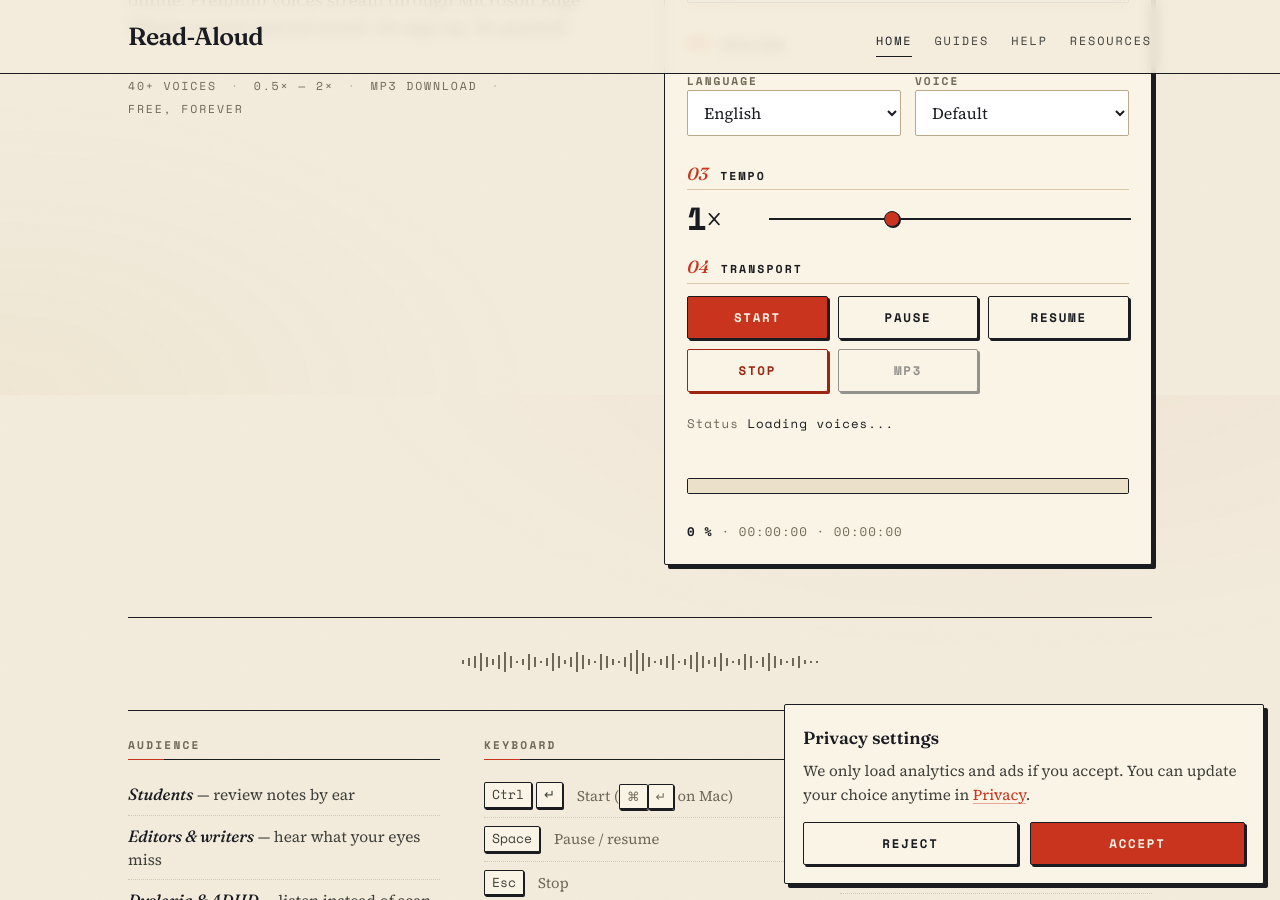
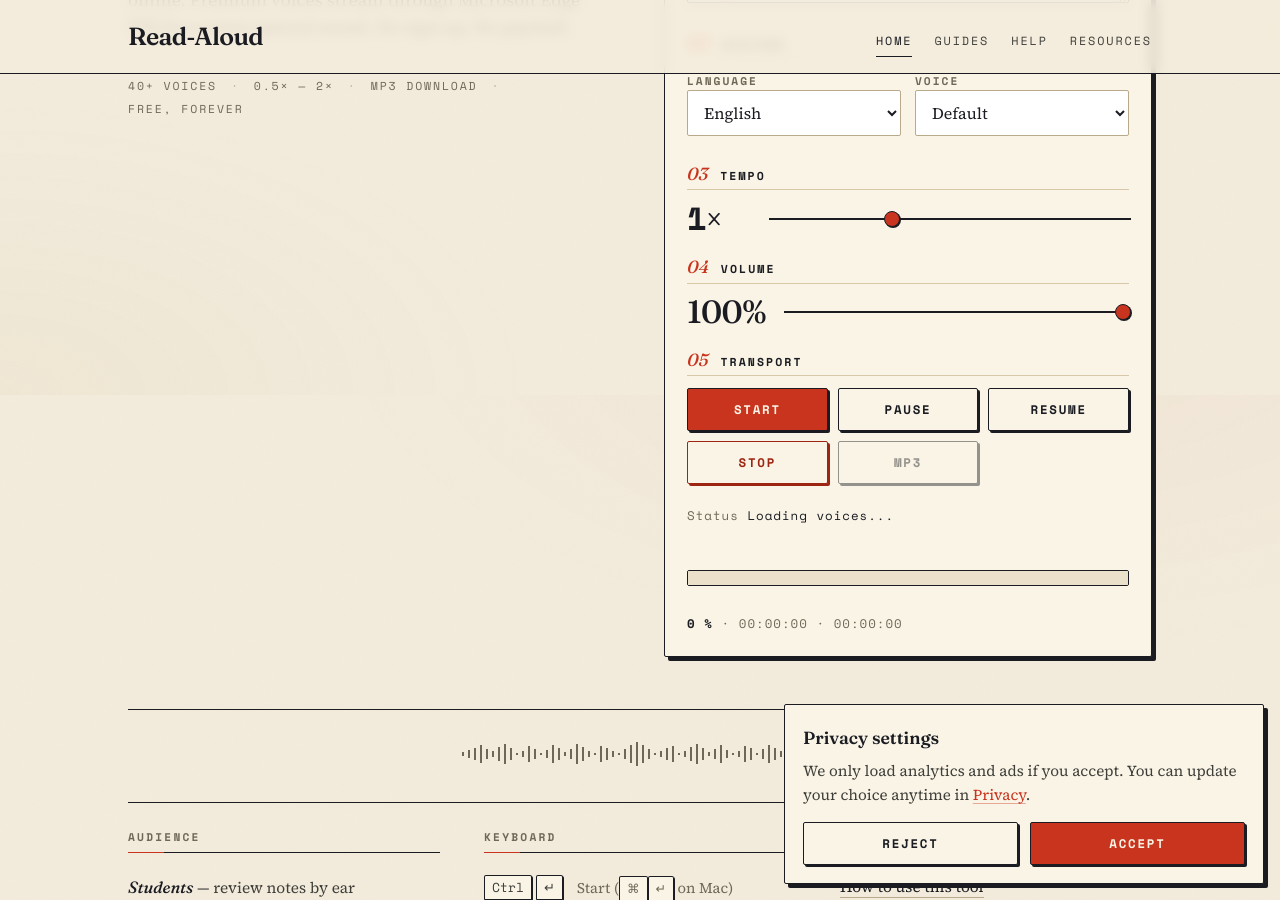
Before and after one commit to ndaly111/read-aloud, a Jekyll site: the page index.html, which Jekyll copies as it is, in a window 1280 px wide and 900 px high, scrolled down 505 px. Built offline with Jekyll 4.4.1, drawn with Linux system fonts in a browser that asks for light colours.

Commit message:
Add volume slider
New control between Tempo and Transport. Applies to both browser TTS
(utter.volume) and neural TTS (HTMLAudioElement.volume), with live
updates while audio is playing.

Co-Authored-By: Claude Opus 4.7 (1M context) <noreply@anthropic.com>

```diff
--- a/index.html
+++ b/index.html
@@ -96,7 +96,15 @@
             </div>
 
             <div class="controls-block">
-              <h3 class="section-label"><span class="section-num">04</span> Transport</h3>
+              <h3 class="section-label"><span class="section-num">04</span> Volume</h3>
+              <label class="tempo-label">
+                <span class="tempo-value"><span id="vv">100</span>%</span>
+                <input type="range" id="vol" min="0" max="1" step="0.01" value="1" aria-label="Volume">
+              </label>
+            </div>
+
+            <div class="controls-block">
+              <h3 class="section-label"><span class="section-num">05</span> Transport</h3>
               <div class="button-row" role="group" aria-label="Playback controls">
                 <button id="start" class="btn">Start</button>
                 <button id="pause" class="btn btn--secondary">Pause</button>
--- a/readaloud.js
+++ b/readaloud.js
@@ -61,6 +61,8 @@ const langSel = $('lang');
 const voiceSel = $('voice');
 const rateSlider = $('rate');
 const rateValue = $('rv');
+const volSlider = $('vol');
+const volValue = $('vv');
 const progressBar = $('bar');
 const elapsedLabel = $('ela');
 const remainingLabel = $('rem');
@@ -101,6 +103,11 @@ let audioResolve = null; // Exposed resolve for playAudioBlob — lets stopAll()
   // Event listeners
   langSel.onchange = () => populateVoiceSel();
   rateSlider.oninput = () => (rateValue.textContent = rateSlider.value);
+  volSlider.oninput = () => {
+    volValue.textContent = Math.round(+volSlider.value * 100);
+    if (currentAudio) currentAudio.volume = +volSlider.value;
+    if (utter) utter.volume = +volSlider.value;
+  };
   startBtn.onclick = startSpeak;
   pauseBtn.onclick = pauseSpeak;
   resumeBtn.onclick = resumeSpeak;
@@ -447,6 +454,7 @@ function playAudioBlob(blob, chunkLength) {
     }
     const url = URL.createObjectURL(blob);
     const audio = new Audio(url);
+    audio.volume = +volSlider.value;
     currentAudio = audio;
 
     const chunkStart = progChar;
@@ -653,6 +661,7 @@ function speakNextChunk(voiceIndex) {
   const chunk = currentChunk;
   utter = new SpeechSynthesisUtterance(chunk);
   utter.rate = +rateSlider.value;
+  utter.volume = +volSlider.value;
 
   if (voiceIndex !== '-1' && browserVoices[+voiceIndex]) {
     utter.voice = browserVoices[+voiceIndex];
```
